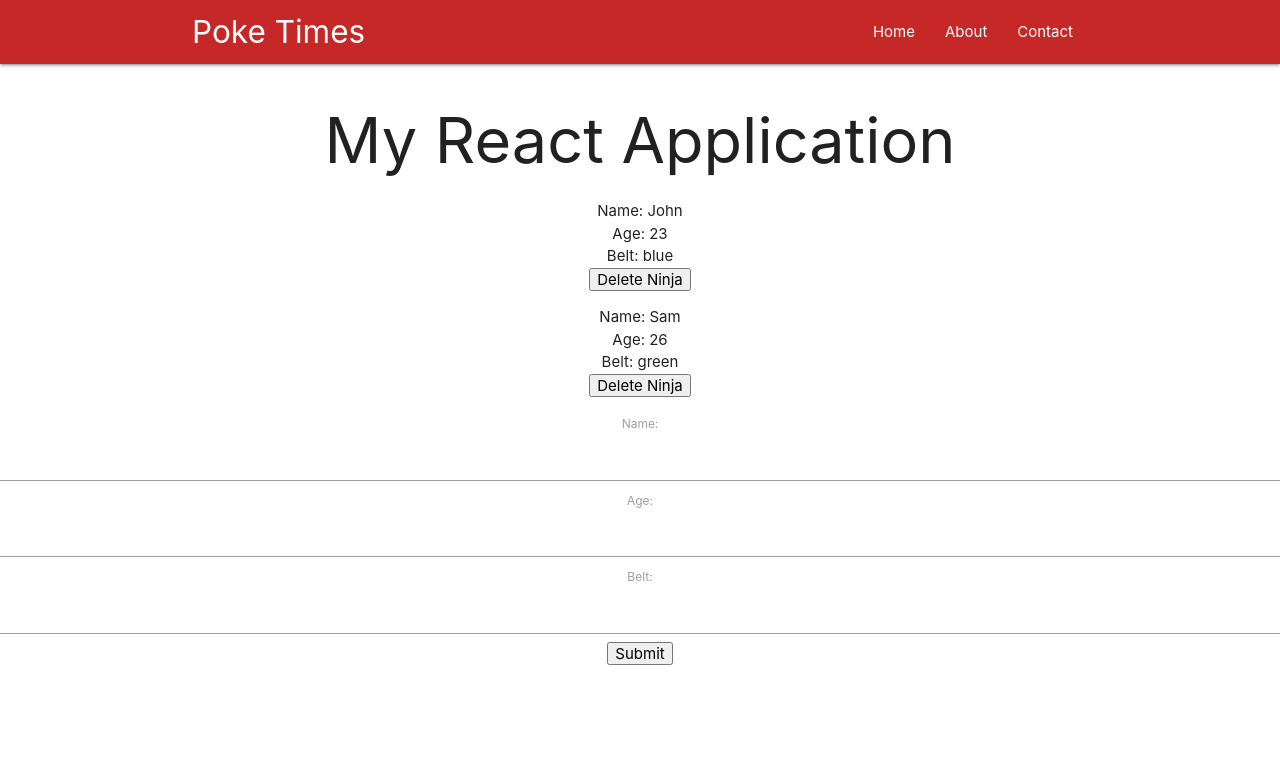
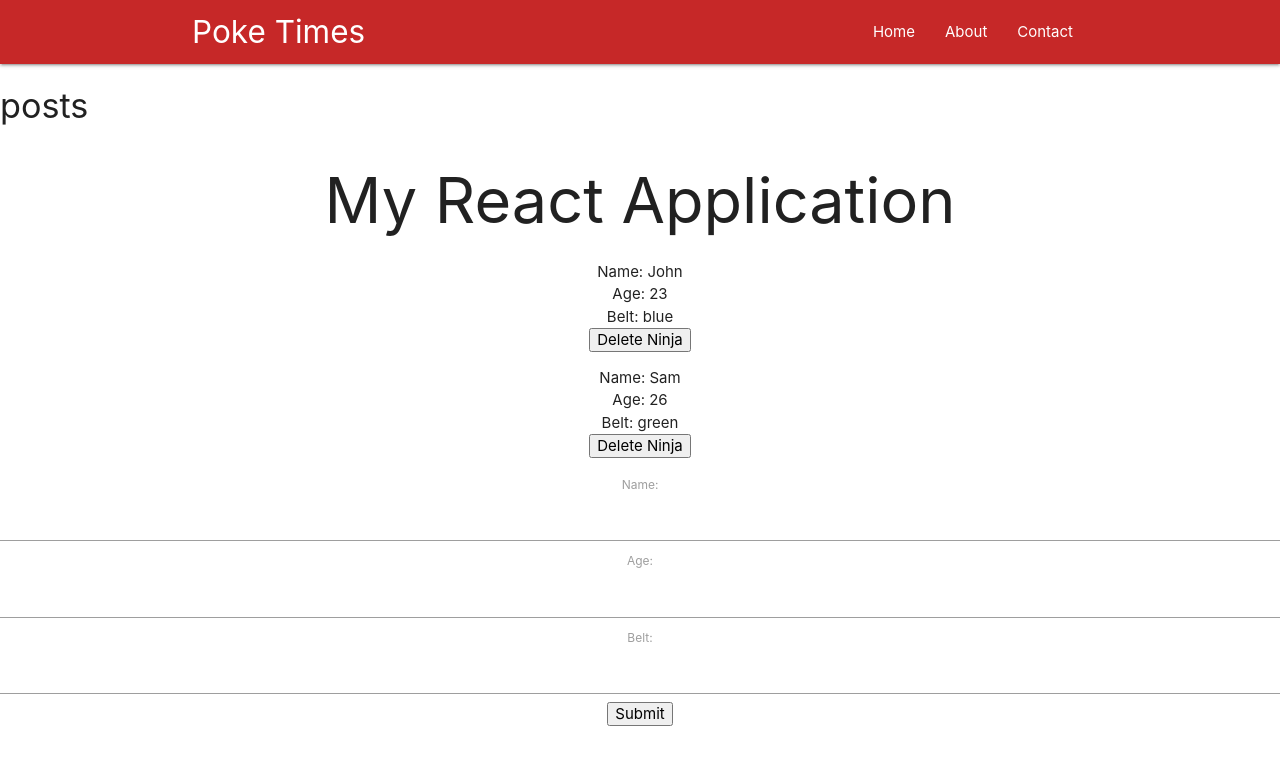
Before and after one commit to TobiOladoja/react-concepts, a React (Create React App) app: page /posts/1 in a window 1280 px wide. Shown: the top 764 px of the page. Built offline with nearby package versions, Linux system fonts and the light colour scheme.

Commit message:
Route Parameter Basics

```diff
--- a/src/App.js
+++ b/src/App.js
@@ -7,6 +7,7 @@ import Home from './components/views/Home';
 import About from './components/views/About';
 import Contact from './components/views/Contact';
 import { BrowserRouter, Route } from 'react-router-dom';
+import Posts from './components/views/Posts';
 
 class App extends Component {
   state = {
@@ -43,6 +44,7 @@ class App extends Component {
           <Route exact path='/' component={Home} />
           <Route path='/about' component={About} />
           <Route path='/contact' component={Contact} />
+          <Route path='/:post_id' component={Posts} />
           <div className='App'>
             <h1>My React Application</h1>
 
--- /dev/null
+++ b/src/components/views/Posts.js
@@ -0,0 +1,22 @@
+import React, { Component } from 'react';
+
+class Posts extends Component {
+  state = {
+    id: null
+  };
+  componentDidMount() {
+    let id = this.props.match.params.post_id;
+    this.setState({
+      id: id
+    });
+  }
+  render() {
+    return (
+      <div>
+        <h4>{this.state.id}</h4>
+      </div>
+    );
+  }
+}
+
+export default Posts;
```
